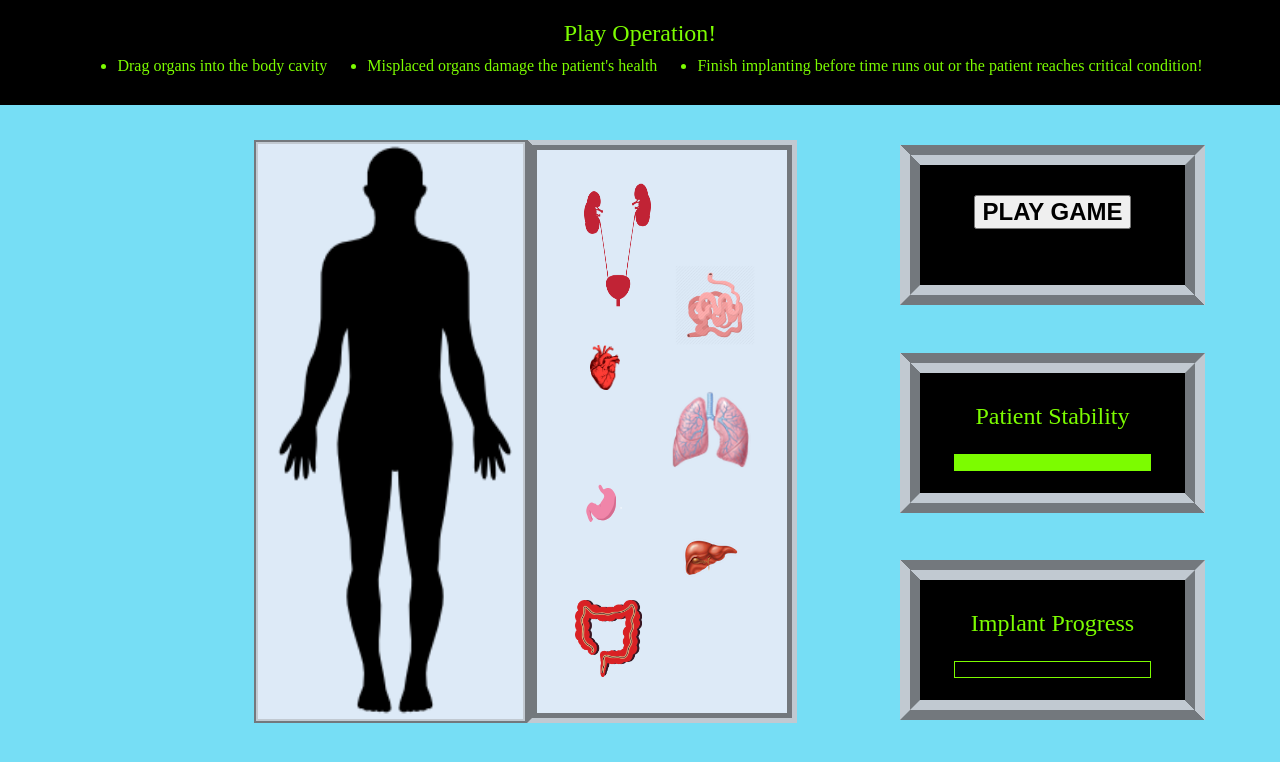
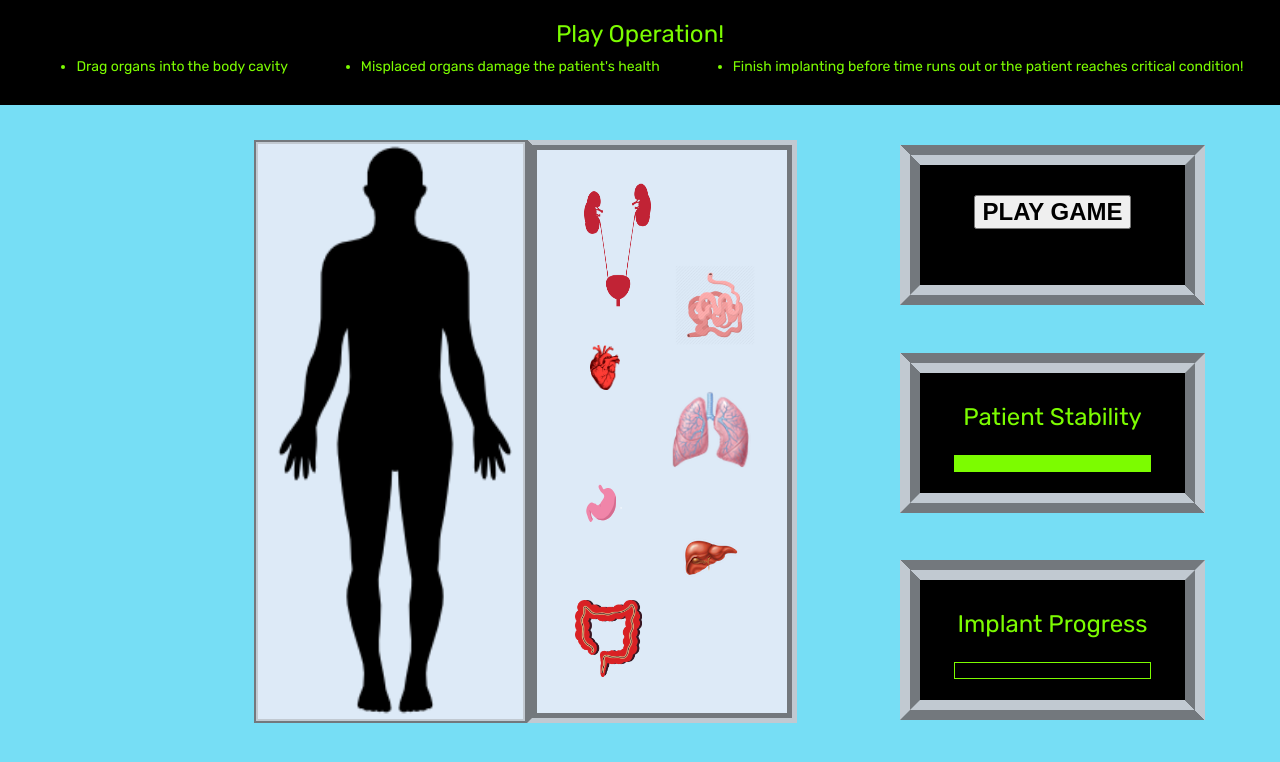
Before and after one commit to chickey96/operation, a website built with webpack: page dist/index.html in a window 1280 px wide. Built offline with Linux system fonts and the light colour scheme.

Commit message:
Change font

```diff
--- a/src/or.css
+++ b/src/or.css
@@ -12,6 +12,7 @@
 }
 
 body {
+  font-family: 'Rubik', sans-serif;
   display: flex;
   flex-direction: column-reverse;
   justify-content: center;
@@ -140,12 +141,16 @@ body {
 
 .rules {
   margin: 0;
+  width: 100%;
   display: flex;
   flex-direction: row;
+  justify-content: space-around;
 }
 .rules li {
-  margin: 10px 20px;
+  margin: 10px;
   text-align: left;
+  font-weight: 400;
+  font-size: 14px;
 }
 
 .tracker {
```
Also changed, not shown: dist/index.html, dist/main.js.
